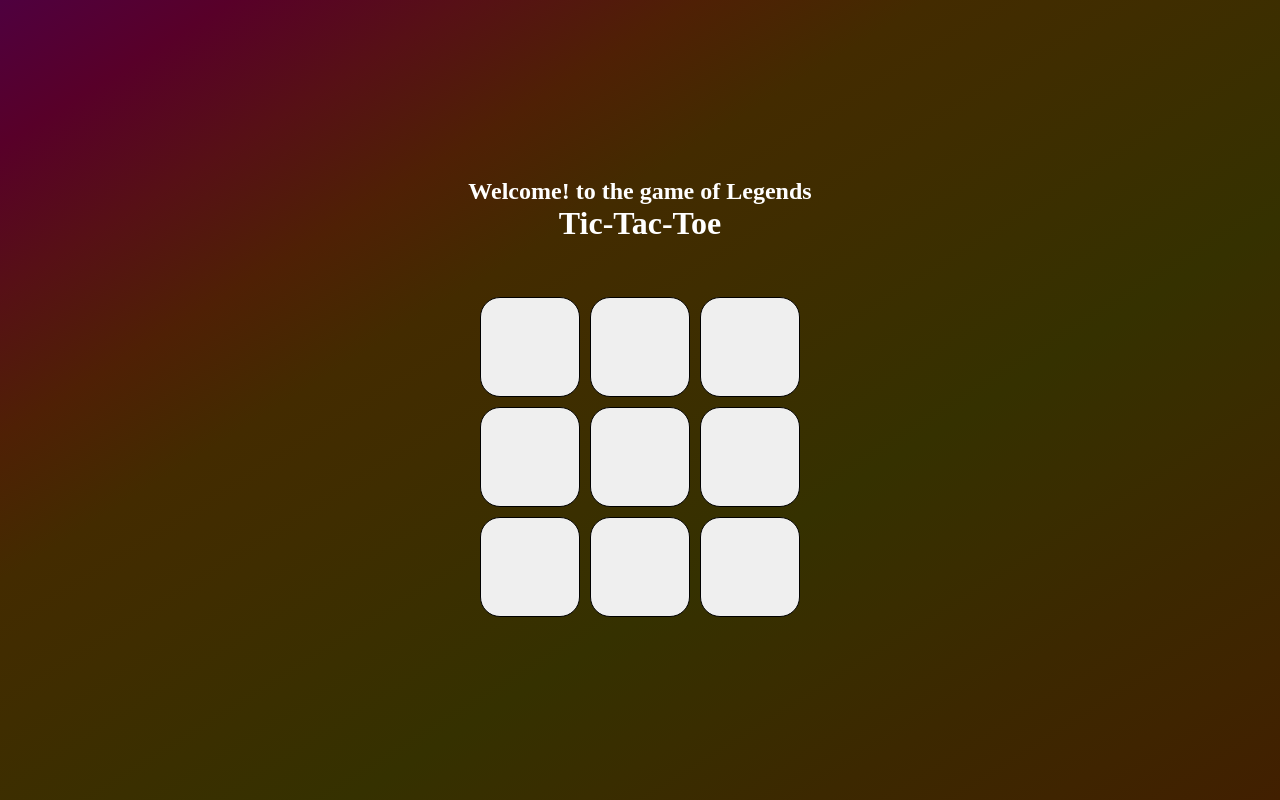
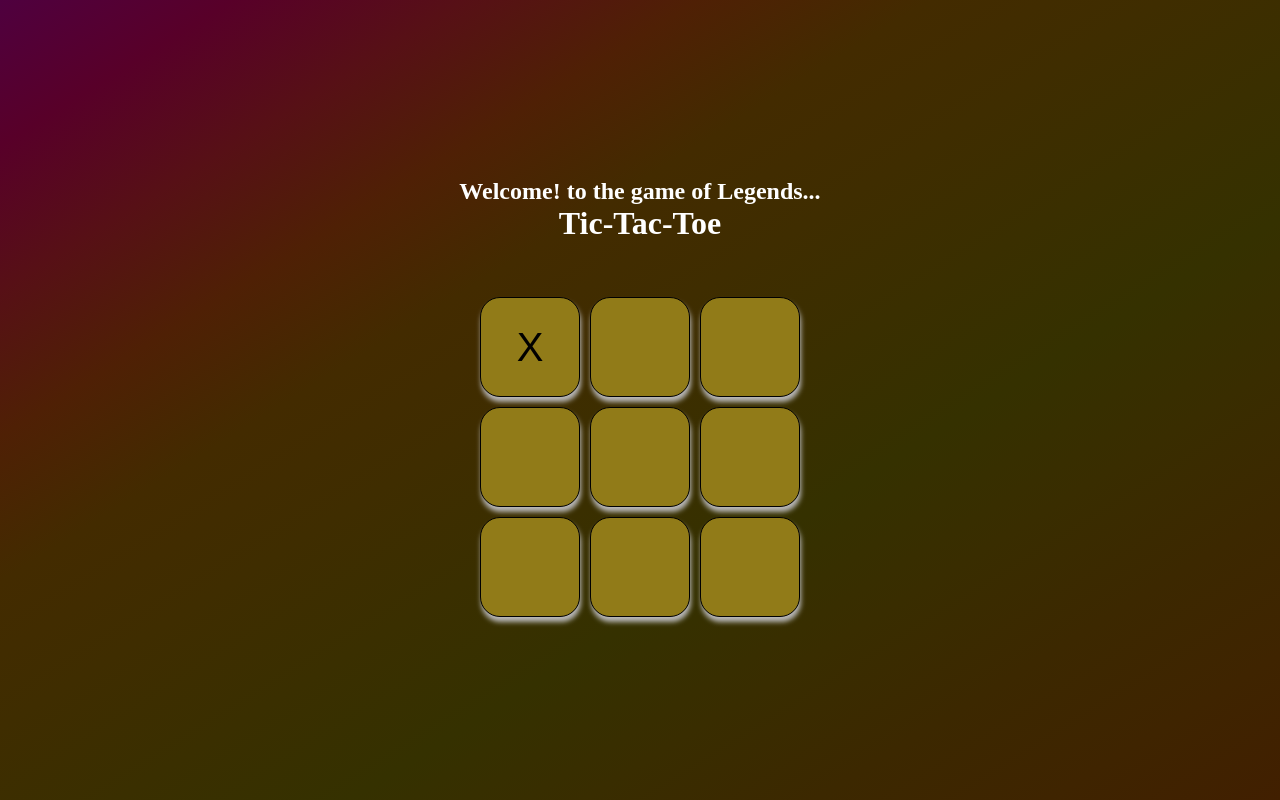
Before and after one commit to KartikShah369/Tic-Tac-Toe, a plain HTML site: page index.html in a window 1280 px wide. Both pictures are taken after a click on the button 530 px from the left and 347 px from the top of the page. Drawn offline with Linux system fonts and the light colour scheme.

Commit message:
Added functionalities in button

```diff
--- a/app.js
+++ b/app.js
@@ -0,0 +1,16 @@
+let btns = document.querySelectorAll(".btn");
+
+let turnX = true;
+btns.forEach((btn) => {
+  btn.addEventListener("click", () => {
+    console.log("Button was clicked!");
+    if (turnX) {
+      btn.innerHTML = "X";
+      turnX = false;
+    } else {
+      btn.innerHTML = "O";
+      turnX = true;
+    }
+    btn.disabled = true;
+  });
+});
--- a/index.html
+++ b/index.html
@@ -9,7 +9,7 @@
 <body>
     <div class="container">
         <div class="heading">
-            <h2>Welcome! to the game of Legends</h2>
+            <h2>Welcome! to the game of Legends...</h2>
             <h1>Tic-Tac-Toe</h1>
         </div>
         <div class="boxes">
@@ -24,5 +24,6 @@
             <button class="btn"></button>
         </div>
     </div>
+    <script src="app.js"></script>
 </body>
 </html>
--- a/style.css
+++ b/style.css
@@ -50,6 +50,10 @@ body {
   margin: 5px;
   border-radius: 20px;
   border: 1px solid black;
+  box-shadow: 1px 5px 5px #b9b8b8;
+  font-size: 40px;
+  background-color: #917b18;
+  color: black;
 }
 .btn:hover{
     cursor: pointer;
```
